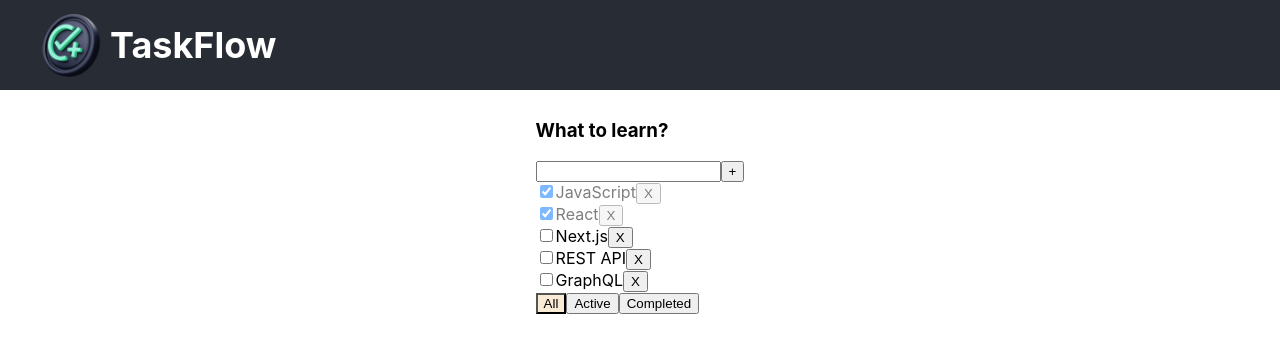
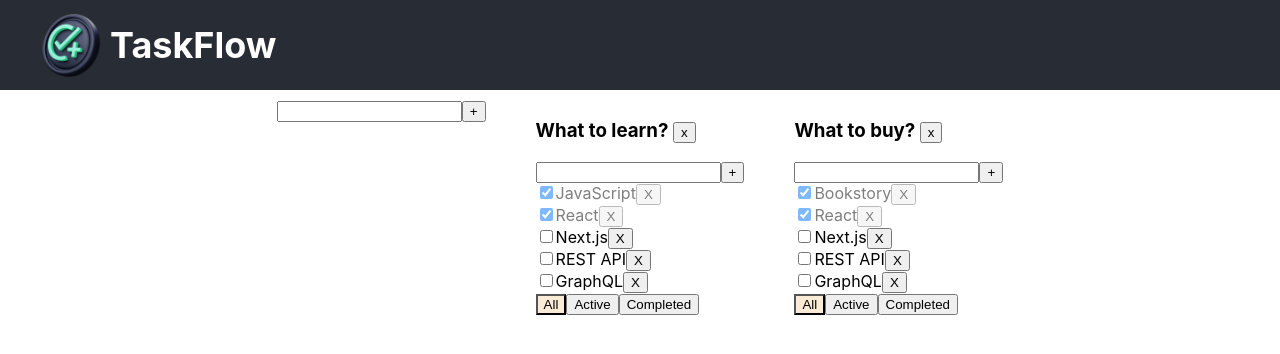
Before and after one commit to alexiusmur/todolist_typeScript, a React (Create React App) app: page / in a window 1280 px wide. Shown: the top 354 px of the page. Built offline with nearby package versions, Linux system fonts and the light colour scheme.

Commit message:
add remove tasks, change tasks&titles and add new todolit

```diff
--- a/package.json
+++ b/package.json
@@ -10,6 +10,7 @@
     "@types/node": "^16.7.13",
     "@types/react": "^18.0.0",
     "@types/react-dom": "^18.0.0",
+    "process": "^0.11.10",
     "react": "^18.2.0",
     "react-dom": "^18.2.0",
     "react-scripts": "5.0.1",
--- a/src/App.tsx
+++ b/src/App.tsx
@@ -2,11 +2,22 @@
 
 import Todolist, { TaskType } from './components/todolist/Todolist';
 import {v1} from 'uuid';
+import AddItemForm from './components/AddItemForm';
 
 import logo from './logoPng.png';
 import './App.css';
 
 export type FilterValueType = "all" | "completed" | "active"
+type TodolistType = {
+  id: string
+  title: string
+  filter: FilterValueType
+}
+
+type TasksStateType = {
+   [key: string]: Array<TaskType>
+
+}
 
 function App() {
 
@@ -29,49 +40,114 @@
   //   {id: 4, title: "Прогуляться", isDone: false},
   // ]
 
-  let [tasks, setTasks] = useState<Array<TaskType>>([
-    {id: v1(), title: "JavaScript", isDone: true},
-    {id: v1(), title: "React", isDone: true},
-    {id: v1(), title: "Next.js", isDone: false},
-    {id: v1(), title: "REST API", isDone: false},
-    {id: v1(), title: "GraphQL", isDone: false},
-  ]);
+  // let [tasks, setTasks] = useState<Array<TaskType>>([
+  //   {id: v1(), title: "JavaScript", isDone: true},
+  //   {id: v1(), title: "React", isDone: true},
+  //   {id: v1(), title: "Next.js", isDone: false},
+  //   {id: v1(), title: "REST API", isDone: false},
+  //   {id: v1(), title: "GraphQL", isDone: false},
+  // ]);
 
-  let [filter, setFilter] = useState<FilterValueType>("all");
-
-  function removeTask(id: string) {
+  function removeTask(id: string, todolistId: string) {
+    let tasks = tasksObj[todolistId]
     let filteredTasks = tasks.filter( t => t.id !== id)
-    setTasks(filteredTasks);
+    tasksObj[todolistId] = filteredTasks;
+    setTasks({...tasksObj});
   }
 
-  function addTask(title: string) {
-    let newTask = {
+  function addTask(title: string, todolistId: string) {
+    let task = {
       id: v1(),
       title: title,
       isDone: false};
-    let newTasks = [newTask, ...tasks];
-    setTasks(newTasks);
+    let tasks = tasksObj[todolistId];
+    let newTasks = [task, ...tasks];
+    tasksObj[todolistId] = newTasks;
+    setTasks({...tasksObj});
   }
 
-  function changeStatus(taskId: string, isDone: boolean) {
-    let task = tasks.find( t => t.id === taskId);
+  function changeStatus(taskId: string, isDone: boolean, todolistId: string) {
+    //достает нужный массив с todolistId
+    let todolistTasks = tasksObj[todolistId];
+    //находит нужную таску
+    let task = todolistTasks.find( t => t.id === taskId);
+    //изменит таску, если она нашлась
     if (task) {
       task.isDone = isDone;
+      //засетает в стейт копию объекта, чтобы React отреагировал перерисовкой
+      setTasks({...tasksObj});
     }
-
-    setTasks([...tasks]);
   }
 
-  function changeFilter(value: FilterValueType) {
-    setFilter(value);
+  function changeTaskTitle(taskId: string, newTitle: string, todolistId: string) {
+    //достает нужный массив с todolistId
+    let todolistTasks = tasksObj[todolistId];
+    //находит нужную таску
+    let task = todolistTasks.find( t => t.id === taskId);
+    //изменит таску, если она нашлась
+    if (task) {
+      task.title = newTitle;
+      //засетает в стейт копию объекта, чтобы React отреагировал перерисовкой
+      setTasks({...tasksObj});
+    }
   }
 
-  let tasksForTodoList = tasks;
-  if (filter === "completed") {
-    tasksForTodoList = tasks.filter(t => t.isDone === true);
+  function changeFilter(value: FilterValueType, todolistId: string) {
+    const todolist = todolists.find(tl => tl.id === todolistId);
+    if (todolist) {
+      todolist.filter = value;
+      setTodolists([...todolists])
+    }
   }
-  if (filter === "active") {
-    tasksForTodoList = tasks.filter(t => t.isDone === false);
+
+  const todolistId1 = v1();
+  const todolistId2 = v1();
+
+  const [todolists, setTodolists] = useState<Array<TodolistType>>([
+    {id: todolistId1, title: "What to learn?", filter: "all"},
+    {id: todolistId2, title: "What to buy?", filter: "all"},
+  ])
+
+  const removeTodolist = (todolistId: string) => {
+    const filteredTodolist = todolists.filter(tl => tl.id !== todolistId)
+    setTodolists(filteredTodolist);
+
+    delete tasksObj[todolistId];
+    setTasks({...tasksObj});
+  }
+
+  function changeTodolistTitle(todolistId: string, newTitle: string) {
+    const todolist = todolists.find(tl => tl.id === todolistId);
+    if(todolist){
+      todolist.title = newTitle;
+      setTodolists([...todolists])
+    }
+  }
+
+  const [tasksObj, setTasks] = useState<TasksStateType>({
+    [todolistId1]: [
+      {id: v1(), title: "JavaScript", isDone: true},
+      {id: v1(), title: "React", isDone: true},
+      {id: v1(), title: "Next.js", isDone: false},
+      {id: v1(), title: "REST API", isDone: false},
+      {id: v1(), title: "GraphQL", isDone: false},
+    ],
+    [todolistId2]: [
+      {id: v1(), title: "Bookstory", isDone: true},
+      {id: v1(), title: "React", isDone: true},
+      {id: v1(), title: "Next.js", isDone: false},
+      {id: v1(), title: "REST API", isDone: false},
+      {id: v1(), title: "GraphQL", isDone: false},
+    ],
+  });
+
+  function addTodolist(title: string) {
+    let todolist: TodolistType = {
+      id: v1(),
+      title: title,
+      filter: "all"};
+    setTodolists([todolist, ...todolists]);
+    setTasks({...tasksObj, [todolist.id]: []})
   }
 
   return (
@@ -87,25 +163,33 @@
 
       <section>
         <div className="main">
-          <Todolist
-            title="What to learn?"
-            tasks={tasksForTodoList}
-            removeTask={removeTask}
-            changeFilter={changeFilter}
-            addTask={addTask}
-            changeTaskStatus={changeStatus}
-            filter={filter}
-          />
-          {/* <Todolist
-            title="Який фільм/серіал подивитись?"
-            tasks={tasks2}
-            removeTask={removeTask}
-          />
-          <Todolist
-            title="Що зробити за день?"
-            tasks={tasks3}
-            removeTask={removeTask}
-          /> */}
+          <AddItemForm addItem={addTodolist} />
+          {
+            todolists.map( (tl) => {
+              let tasksForTodoList = tasksObj[tl.id];
+                if (tl.filter === "completed") {
+                  tasksForTodoList = tasksForTodoList.filter(t => t.isDone === true);
+                }
+                if (tl.filter === "active") {
+                  tasksForTodoList = tasksForTodoList.filter(t => t.isDone === false);
+                }
+
+              return <Todolist
+                key={tl.id}
+                id={tl.id}
+                title={tl.title}
+                tasks={tasksForTodoList}
+                removeTask={removeTask}
+                changeFilter={changeFilter}
+                addTask={addTask}
+                changeTaskStatus={changeStatus}
+                changeTaskTitle={changeTaskTitle}
+                filter={tl.filter}
+                removeTodolist={removeTodolist}
+                changeTodolistTitle={changeTodolistTitle}
+              />
+            })
+          }
         </div>
       </section>
     </div>
--- /dev/null
+++ b/src/components/AddItemForm.tsx
@@ -0,0 +1,45 @@
+import React, { useState, KeyboardEvent, ChangeEvent  } from 'react'
+
+type AddItemFormPropsType = {
+  addItem: (title: string) => void
+}
+
+export default function AddItemForm(props : AddItemFormPropsType) {
+    const [title, setTitle] = useState("");
+    const [error, setError] = useState<string | null>(null)
+
+    const onChangeHandler = (e: ChangeEvent<HTMLInputElement>) => {
+        setTitle(e.currentTarget.value)
+    }
+
+    const onKeyPresshandler = (e: React.KeyboardEvent<HTMLInputElement>) => {
+        setError(null)
+        if (e.key === "Enter") {
+            addTask();
+        }
+    };
+
+    const addTask = () => {
+      // if ( title.trim() !== "" && title !== "lox") {
+      //     props.addTask(title.trim());
+      //     setTitle("");
+      // }
+      if ( title.trim() !== "" ) {
+        props.addItem(title.trim());
+        setTitle("");
+      }
+      else {
+        setError("Title is required");
+      }
+    }
+
+    return <div>
+        <input type="text" value={title}
+        onChange={onChangeHandler}
+        onKeyPress={onKeyPresshandler}
+        className={error ? "error" : ""}
+        />
+        <button onClick={addTask}>+</button>
+        {error && <div className="error-message">{error}</div>}
+    </div>
+}
--- /dev/null
+++ b/src/components/editableSpan/EditableSpan.tsx
@@ -0,0 +1,25 @@
+import React, { ChangeEvent, useState } from 'react';
+
+type EditableSpanPropsType = {
+    title: string;
+    onChange: (newValue: string) => void
+}
+
+export default function EditableSpan(props: EditableSpanPropsType) {
+    const [editMode, setEditMode] = useState(false)
+    const [title, setTitle] = useState("")
+
+    const activateEditMode = () => {
+        setEditMode(true);
+        setTitle(props.title)
+    }
+    const activateViewMode = () => {
+        setEditMode(false)
+        props.onChange(title)
+    }
+    const onChangeTitleHandler = (e: ChangeEvent<HTMLInputElement>) => setTitle(e.currentTarget.value)
+
+    return editMode
+    ? <input value={title} onChange={onChangeTitleHandler} onBlur={activateViewMode} autoFocus />
+    : <span onDoubleClick={activateEditMode}>{props.title}</span>
+}
--- a/src/components/todolist/Todolist.tsx
+++ b/src/components/todolist/Todolist.tsx
@@ -1,5 +1,7 @@
 import React, { useState, KeyboardEvent, ChangeEvent  } from 'react'
-import { FilterValueType } from '../../App'
+import { FilterValueType } from '../../App';
+import AddItemForm from '../AddItemForm';
+import EditableSpan from '../editableSpan/EditableSpan';
 
 export type TaskType = {
     id: string
@@ -9,85 +11,67 @@
 
 
 type PropsType = {
+    id: string
     title: string
     tasks: Array<TaskType>
-    removeTask: (id: string) => void
-    changeFilter: (value: FilterValueType) => void
-    addTask: (title: string) => void
-    changeTaskStatus: (taskId: string, isDone: boolean) => void
-    filter: FilterValueType
+    removeTask: (id: string,  todolistId: string) => void
+    changeFilter: (value: FilterValueType, todolistId: string) => void
+    addTask: (title: string,  todolistId: string) => void
+    changeTaskStatus: (taskId: string, isDone: boolean,  todolistId: string) => void
+    changeTaskTitle: (taskId: string, newTitle: string,  todolistId: string) => void
+    filter: FilterValueType;
+    removeTodolist: (todolistId: string) => void;
+    changeTodolistTitle: (todolistId: string, newTitle: string) => void;
 }
 
 export default function Todolist(props: PropsType) {
 
-    const [newTaskTitle, setNewTaskTitle] = useState("");
-    const [error, setError] = useState<string | null>(null)
-
-    const onNewTitleChangeHandler = (e: ChangeEvent<HTMLInputElement>) => {
-        setNewTaskTitle(e.currentTarget.value)
-    }
-
-    const onKeyPresshandler = (e: React.KeyboardEvent<HTMLInputElement>) => {
-        setError(null)
-        if (e.key === "Enter") {
-          props.addTask(newTaskTitle);
-          setNewTaskTitle("");
-        }
-      };
-
     //   const onKeyPresshandler = (e: React.KeyboardEvent<HTMLInputElement>) => {
+    //     setError(null);
     //     if (e.charCode === 13) {
-    //       props.addTask(newTaskTitle);
-    //       setNewTaskTitle("");
+    //     //   props.addTask(title);
+    //       setTitle("");
     //     }
     //   };
 
-      const addTask = () => {
-        // if ( newTaskTitle.trim() !== "" && newTaskTitle !== "lox") {
-        //     props.addTask(newTaskTitle.trim());
-        //     setNewTaskTitle("");
-        // }
-        if ( newTaskTitle.trim() !== "" ) {
-            props.addTask(newTaskTitle.trim());
-        setNewTaskTitle("");
-        }
-        else {
-            setError("Title is required");
-        }
+    const onAllClickHandler = () => props.changeFilter("all", props.id);
+    const onActiveClickHandler = () =>  props.changeFilter("active", props.id);
+    const onComplitedClickHandler = () => props.changeFilter("completed", props.id);
+    const removeTodolist = () => {props.removeTodolist(props.id)};
+    const changeTodolistTitle = (newTitle: string) => {
+        props.changeTodolistTitle(props.id, newTitle)
+    };
 
-      }
-
-      const onAllClickHandler = () => props.changeFilter("all");
-      const onActiveClickHandler = () =>  props.changeFilter("active");
-      const onComplitedClickHandler = () => props.changeFilter("completed");
+    const addTask = (title: string) => {
+        props.addTask(title, props.id);
+    }
 
   return (
     <div>
-        <h3>{props.title}</h3>
-        <div>
-            <input type="text" value={newTaskTitle}
-            onChange={onNewTitleChangeHandler}
-            onKeyPress={onKeyPresshandler}
-            className={error ? "error" : ""}
-            />
-            <button onClick={addTask}>+</button>
-            {error && <div className="error-message">{error}</div>}
-        </div>
+        <h3><EditableSpan
+                title={props.title}
+                onChange={changeTodolistTitle}/> <button onClick={removeTodolist}>x</button></h3>
+        <AddItemForm addItem={addTask}/>
         <ul>
         {
         props.tasks.map( t => {
             const onRemoveHandler = () => {
-               props.removeTask(t.id)
+               props.removeTask(t.id, props.id)
             }
-            const onChangeHandler = (e: ChangeEvent<HTMLInputElement>) => {
-                props.changeTaskStatus(t.id, e.currentTarget.checked);
+            const onChangeStatusHandler = (e: ChangeEvent<HTMLInputElement>) => {
+                const newIsDoneValue = e.currentTarget.checked;
+                props.changeTaskStatus(t.id, newIsDoneValue, props.id);
+            }
+
+            const onChangeTitleHandler = (newValue: string) => {
+                props.changeTaskTitle(t.id, newValue, props.id);
             }
 
             return <li key={t.id} className={t.isDone ? "is-done" : ""}>
                 <input type="checkbox"
-                    onChange={onChangeHandler}
+                    onChange={onChangeStatusHandler}
                     checked={t.isDone} />
-                <span>{t.title}</span>
+                <EditableSpan title={t.title} onChange={onChangeTitleHandler}/>
                 <button onClick={onRemoveHandler}>X</button>
             </li>
         })}
```
Also changed, not shown: 2 other files (tests, documents, lock files or other folders).
